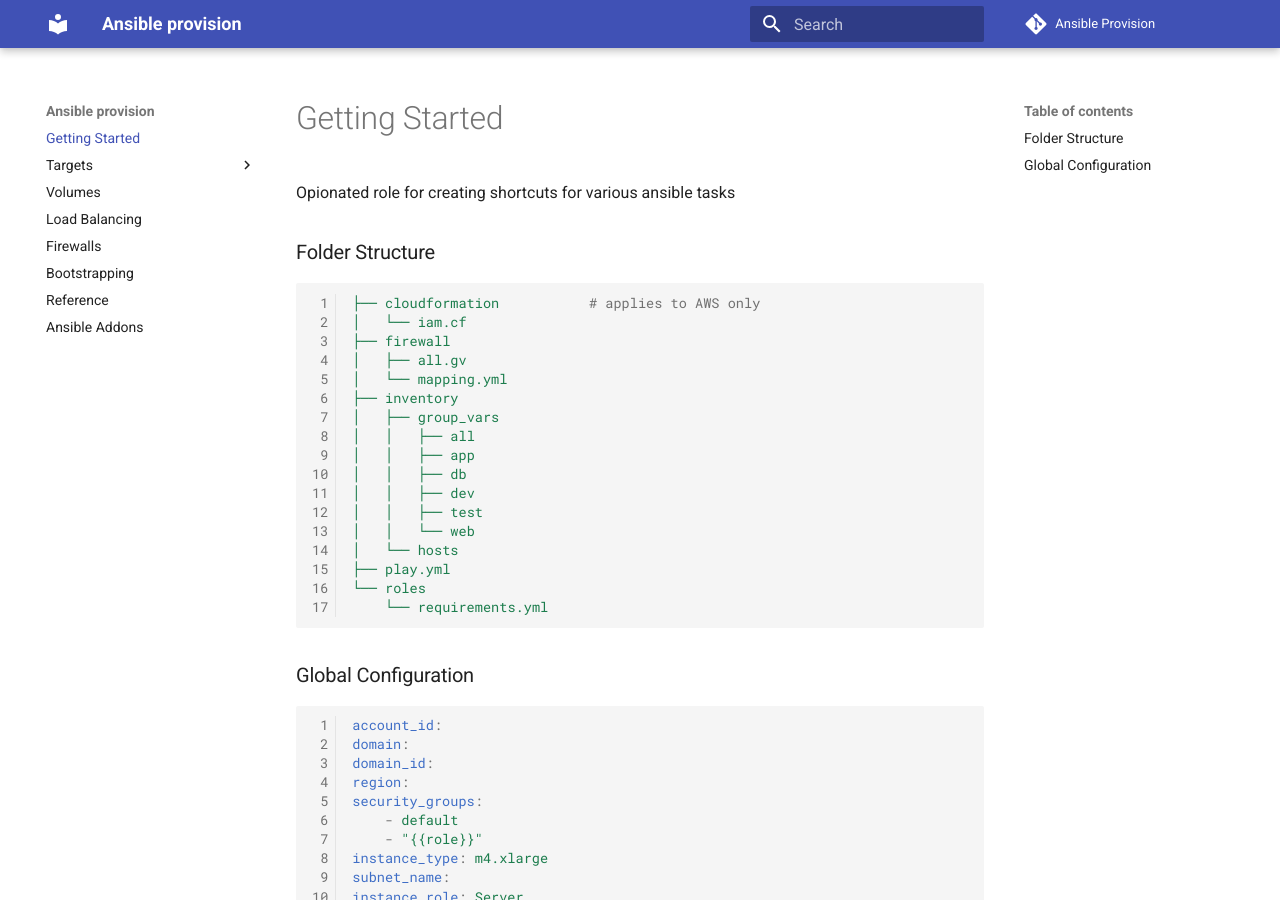
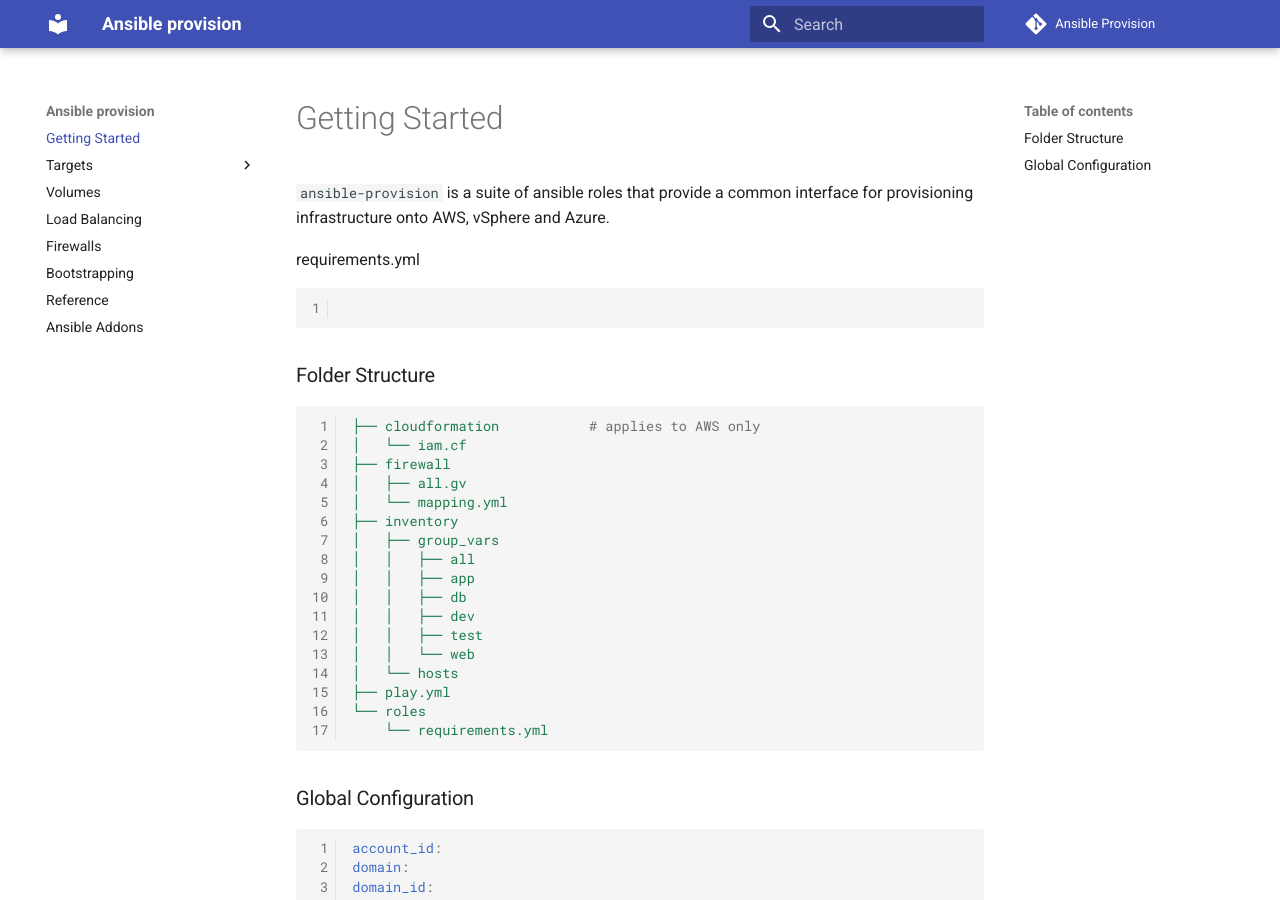
Before and after one commit to moshloop/ansible-provision, an MkDocs documentation site: the page built from docs/index.md, in a window 1280 px wide and 900 px high. Built offline with MkDocs 1.6.1 and Material for MkDocs 9.7.7, drawn with Linux system fonts in a browser that asks for light colours; comment, search, counter and statistics services are not loaded.

Commit message:
initial commit

````diff
--- a/docs/index.md
+++ b/docs/index.md
@@ -1,10 +1,11 @@
 # Getting Started
 
-Opionated role for creating shortcuts for various ansible tasks
+`ansible-provision` is a suite of ansible roles that provide a common interface for provisioning infrastructure onto AWS, vSphere and Azure.
 
+requirements.yml
+```yaml
+```
 ### Folder Structure
-
-
 
 ```yaml
 ├── cloudformation           # applies to AWS only
@@ -25,8 +26,6 @@
 └── roles
     └── requirements.yml
 ```
-
-
 
 ### Global Configuration
 
````
Also changed, not shown: 11 other files.
